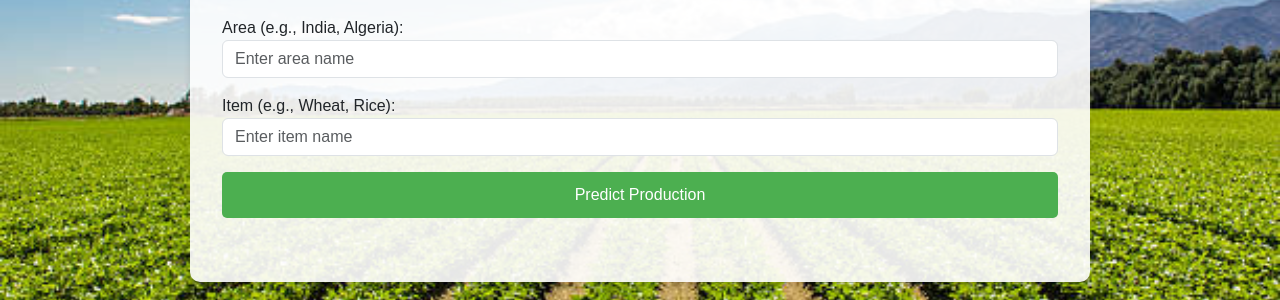
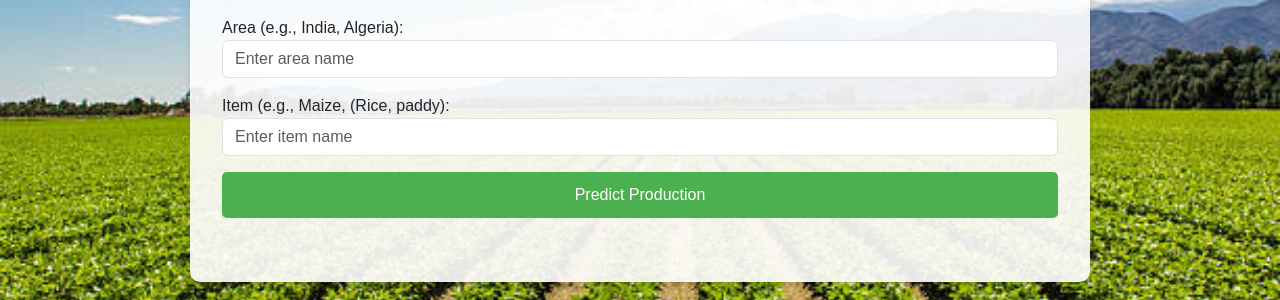
Before and after one commit to prashant-masote/combinedmodels, a Flask app: page / in a window 1280 px wide. Shown: the part 1255-1555 px from the top of the page. Run offline with Flask 3, Linux system fonts and the light colour scheme; parts of the project's set-up code (start-up, migrations or seed data) failed here and were passed over.

Commit message:
Update index.html

```diff
--- a/templates/index.html
+++ b/templates/index.html
@@ -150,7 +150,7 @@
                     <input type="text" class="form-control" id="Area" name="Area" required placeholder="Enter area name">
                 </div>
                 <div class="form-group">
-                    <label for="Item">Item (e.g., Wheat, Rice):</label>
+                    <label for="Item">Item (e.g., Maize, (Rice, paddy):</label>
                     <input type="text" class="form-control" id="Item" name="Item" required placeholder="Enter item name">
                 </div>
                 <button type="submit" class="btn">Predict Production</button>
```
